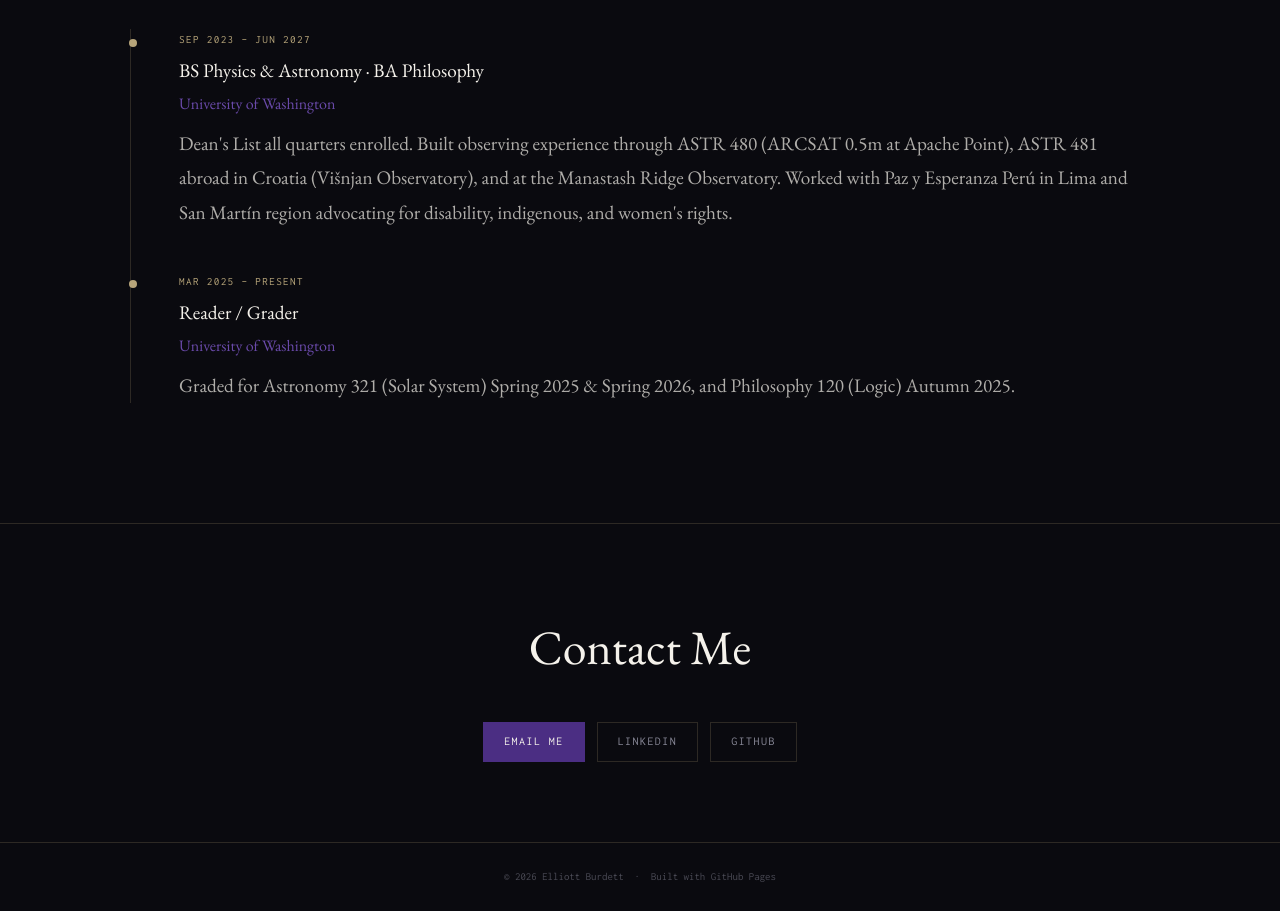
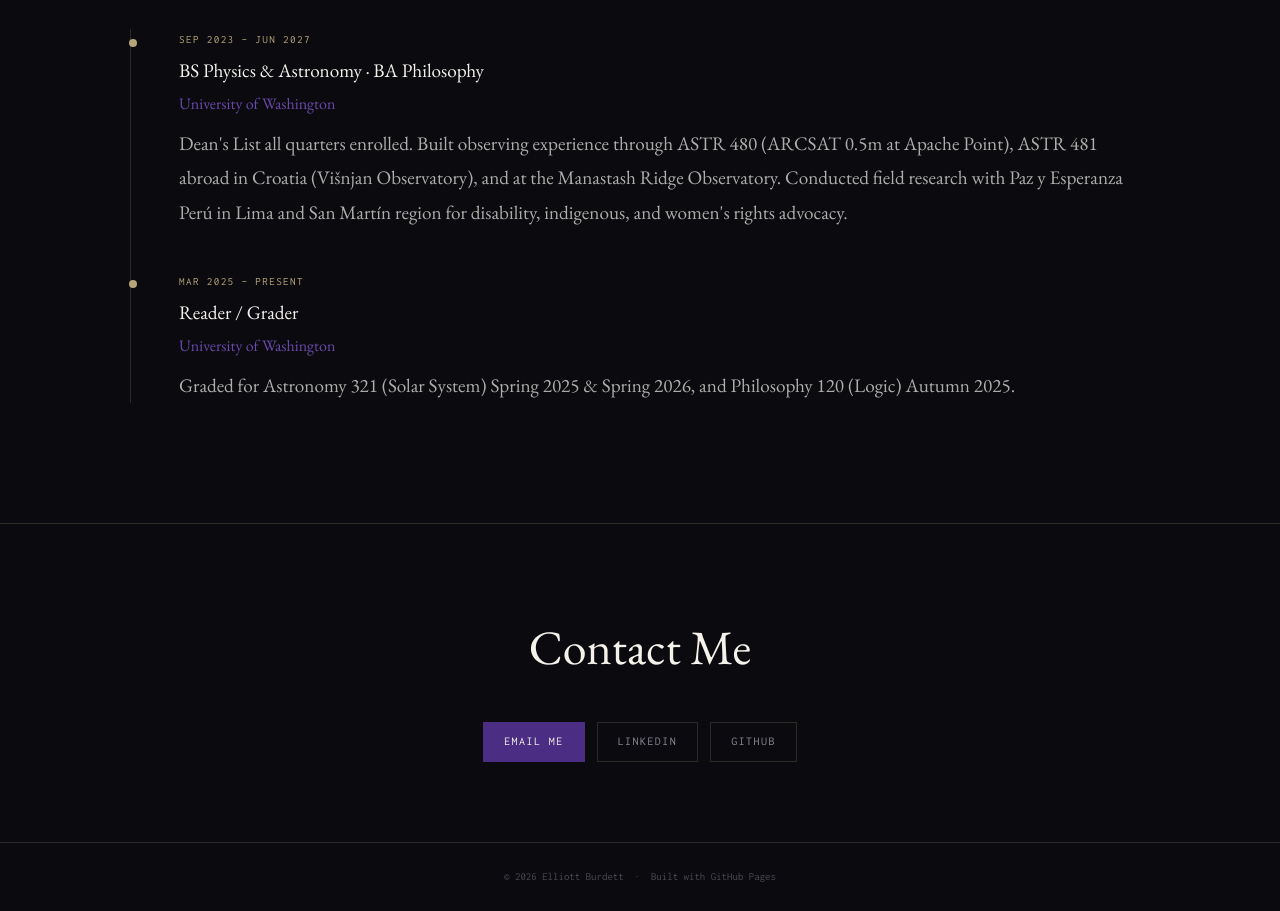
Before and after one commit to elliottburdett/elliottburdett.github.io, a plain HTML site: page index.html in a window 1280 px wide. Shown: the part 2110-3021 px from the top of the page. Drawn offline with nearby package versions, Linux system fonts and the light colour scheme.

Commit message:
Add files via upload

```diff
--- a/index.html
+++ b/index.html
@@ -303,7 +303,7 @@
         <p class="tl-date">Sep 2023 – Jun 2027</p>
         <p class="tl-role">BS Physics &amp; Astronomy · BA Philosophy</p>
         <p class="tl-org">University of Washington</p>
-        <p class="tl-desc">Dean's List all quarters enrolled. Built observing experience through ASTR 480 (ARCSAT 0.5m at Apache Point), ASTR 481 abroad in Croatia (Višnjan Observatory), and at the Manastash Ridge Observatory. Worked with Paz y Esperanza Perú in Lima and San Martín region advocating for disability, indigenous, and women's rights.</p>
+        <p class="tl-desc">Dean's List all quarters enrolled. Built observing experience through ASTR 480 (ARCSAT 0.5m at Apache Point), ASTR 481 abroad in Croatia (Višnjan Observatory), and at the Manastash Ridge Observatory. Conducted field research with Paz y Esperanza Perú in Lima and San Martín region for disability, indigenous, and women's rights advocacy.</p>
       </div>
 
       <div class="tl-item">
```
